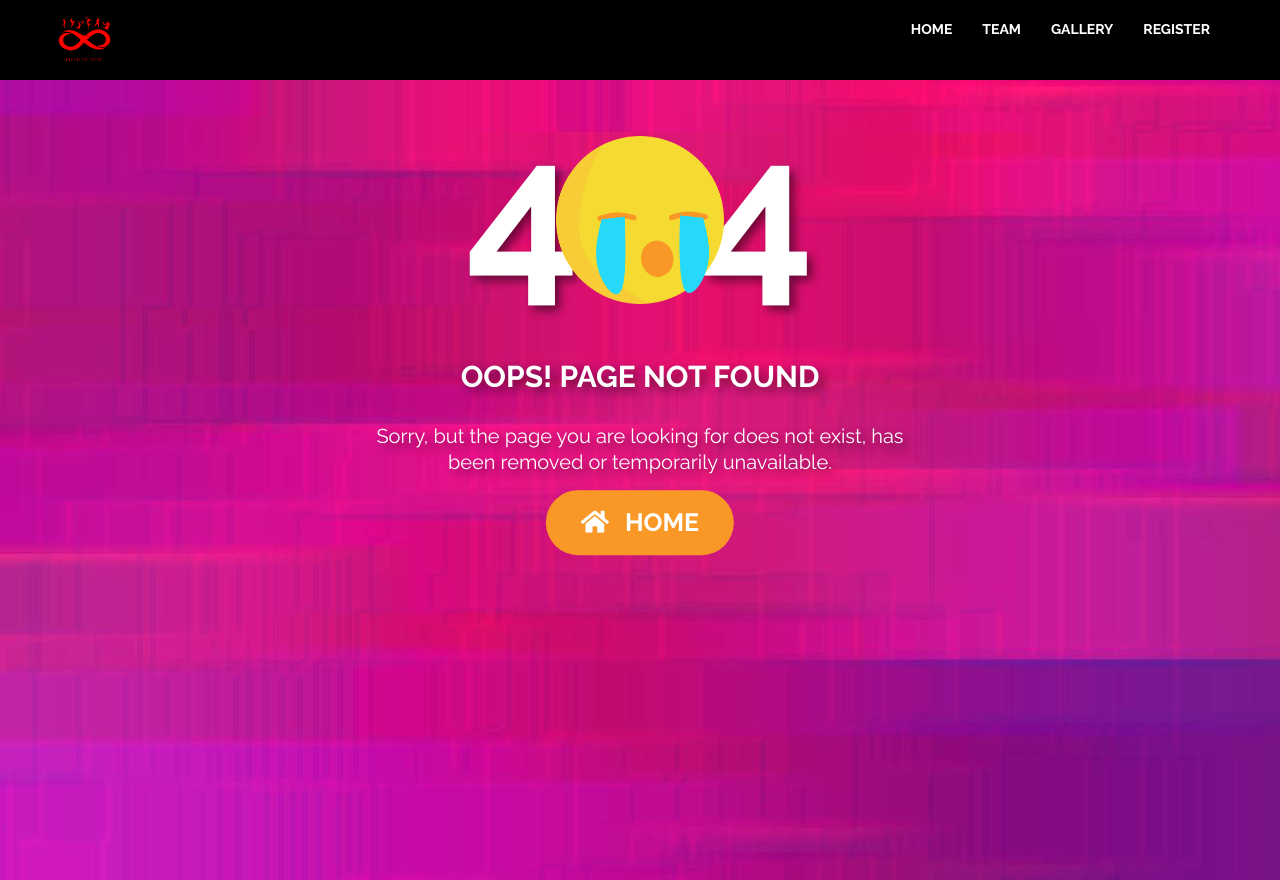
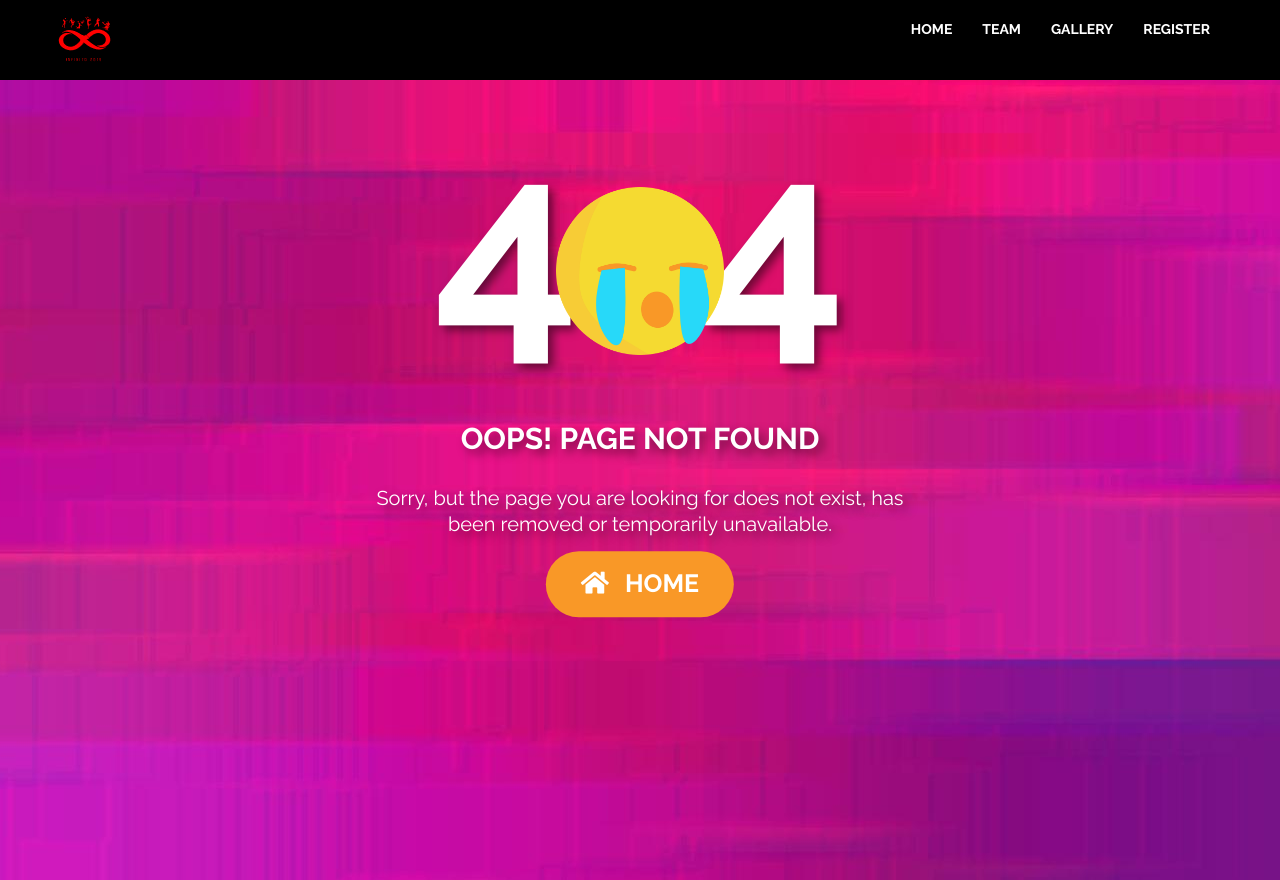
Before and after one commit to Infinito-IIT-Patna/Infinito2020, a PHP site: page /error.php in a window 1280 px wide. Run offline with PHP 8.4, Linux system fonts and the light colour scheme.

Commit message:
Final Changes

```diff
--- a/connect.php
+++ b/connect.php
@@ -4,7 +4,7 @@ date_default_timezone_set('Asia/Calcutta');
 $host = 'localhost';
 $db   = 'infinitoAdmin';
 $user = 'root';
-$pass = 'infinito123';
+$pass = DBPASSWORD;
 $charset = 'utf8mb4';
 
 $dsn = "mysql:host=$host;dbname=$db;charset=$charset";
--- a/css/error.css
+++ b/css/error.css
@@ -1,5 +1,5 @@
 body {
-    background-image: url("../images/background.png");
+    background-image: url("../images/error/background.png");
     background-position: center;
     background-repeat: no-repeat;
 }
@@ -24,7 +24,7 @@ body {
 
 h1 {
     color: white;
-    font-size: 200px;
+    font-size: 20vw;
     padding: 20px;
     text-shadow: 5px 5px 10px rgba(0, 0, 0, 0.5);
 }
@@ -47,7 +47,7 @@ p {
     display: inline-block;
     width: 120px;
     height: 120px;
-    background-image: url('../images/error.png');
+    background-image: url('../images/error/emoji.png');
     background-size: cover;
     -webkit-transform: scale(1.4);
     -ms-transform: scale(1.4);
--- a/index.php
+++ b/index.php
@@ -637,7 +637,7 @@
 		Loading Transition
     ==============================================
     -->
-    <div id="loader-wrapper" style="">
+    <div id="loader-wrapper">
         <div id="preloader_1">
             <span></span>
             <span></span>
```
Also changed, not shown: images/error/background.png (renamed from images/background.png), images/error/emoji.png (renamed from images/error.png).
